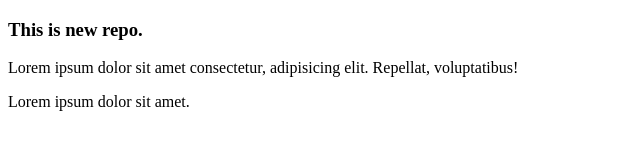
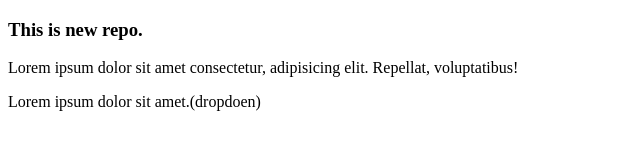
Before and after one commit to Nitesh0044/localrepo, a plain HTML site: page index.html in a window 1280 px wide. Shown: the full height of the page, 0-640 px from the left. Drawn offline with Linux system fonts and the light colour scheme.

```diff
--- a/index.html
+++ b/index.html
@@ -8,6 +8,6 @@
 <body>
     <h3>This is new repo.</h3>
     <p>Lorem ipsum dolor sit amet consectetur, adipisicing elit. Repellat, voluptatibus!</p>
-    <p>Lorem ipsum dolor sit amet.</p>
+    <p>Lorem ipsum dolor sit amet.(dropdoen)</p>
 </body>
 </html>
```
